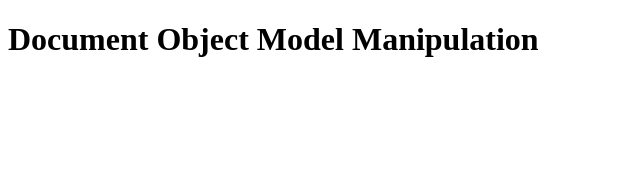
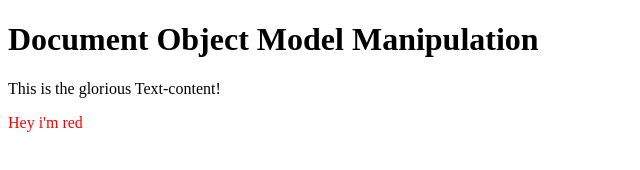
Before and after one commit to ctrl-username/js-essentials, a plain HTML site: page dom.html in a window 1280 px wide. Shown: the whole page, without its empty margins (0-640 px from the left). Drawn offline with Linux system fonts and the light colour scheme.

Commit message:
created p element using js with red color styling applied

```diff
--- a/dom.html
+++ b/dom.html
@@ -1,7 +1,11 @@
 <!doctype html>
 <html>
-    <head> </head>
+    <head>
+        <title>DOM Manipulation</title>
+    </head>
     <body>
         <h1>Document Object Model Manipulation</h1>
+        <div id="container"></div>
+        <script src="domMethods.js"></script>
     </body>
 </html>
--- a/domMethods.js
+++ b/domMethods.js
@@ -0,0 +1,9 @@
+const container = document.querySelector("#container");
+const content = document.createElement("div");
+//content.classList.add("content");
+content.textContent = "This is the glorious Text-content!";
+container.appendChild(content);
+const content1 = document.createElement("p");
+content1.textContent = "Hey i'm red";
+container.appendChild(content1);
+content1.style.color = "red";
```
